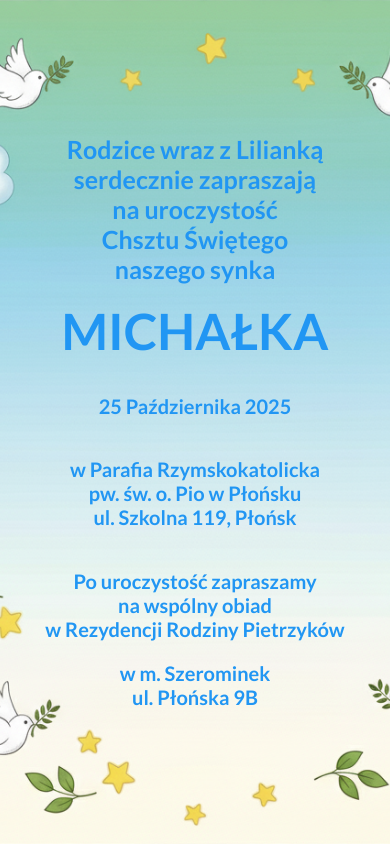
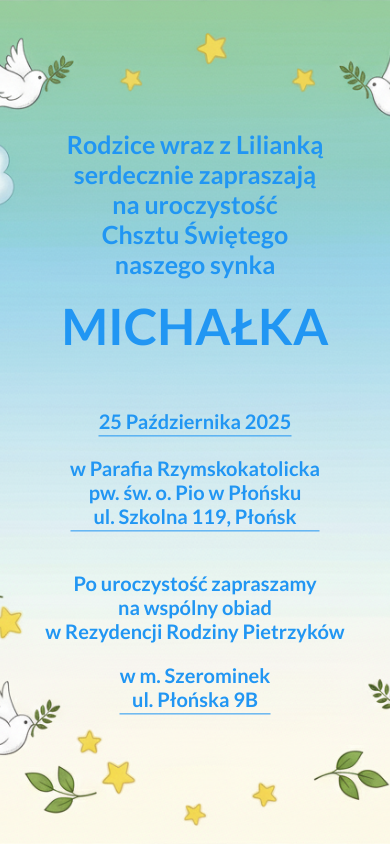
Before and after one commit to BartekPietrzyk/Zaproszenie, a plain HTML site: page index.html in a window 390 px wide. Shown: the part 844-1688 px from the top of the page. Drawn offline with Linux system fonts and the light colour scheme.

Commit message:
solution

```diff
--- a/main.css
+++ b/main.css
@@ -109,3 +109,16 @@ body {
         width: 80%;
     }
 }
+
+/* Media Query dla telefonów (maksymalna szerokość 768px) */
+@media (max-width: 768px) {
+    /* ... (inne style dla telefonu) ... */
+
+    .data, .church, .rezident {
+        display: inline-block; /* Nowa, kluczowa zmiana */
+        border-bottom: 1px solid #2196F3;
+        text-decoration: none;
+        padding-bottom: 2px;
+        margin-top: 20px; /* Przywracamy margines, jeśli potrzebny */
+    }
+}
```
Also changed, not shown: 1 other file.
